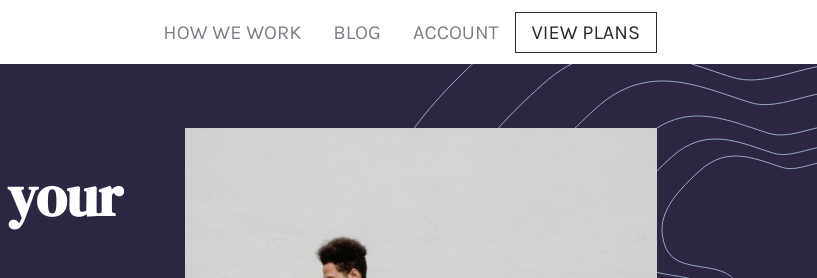
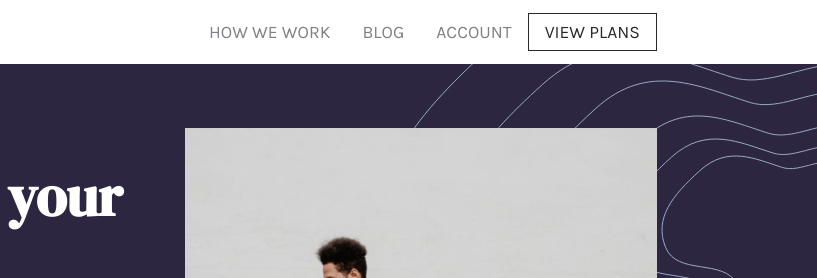
Before and after one commit to hatwell-jonel/frontendmentor-insure-landingpage, a plain HTML site: page index.html in a window 1280 px wide. Shown: the top 278 px of the page, 463-1280 px from the left. Drawn offline with nearby package versions, Linux system fonts and the light colour scheme; files that its build step writes are made by us from their sources; files whose address does not match are found by name.

Commit message:
Update _header.scss

```diff
--- a/styles/scss/_header.scss
+++ b/styles/scss/_header.scss
@@ -51,7 +51,7 @@
               &__item{
                 margin: .5rem 0rem;
                 a{
-                  @include font($font-Karla, 1.25rem, normal);
+                  @include font($font-Karla, 1.1rem, normal);
                   display: block;
                   color: #fff;
                   text-transform: uppercase;
```
